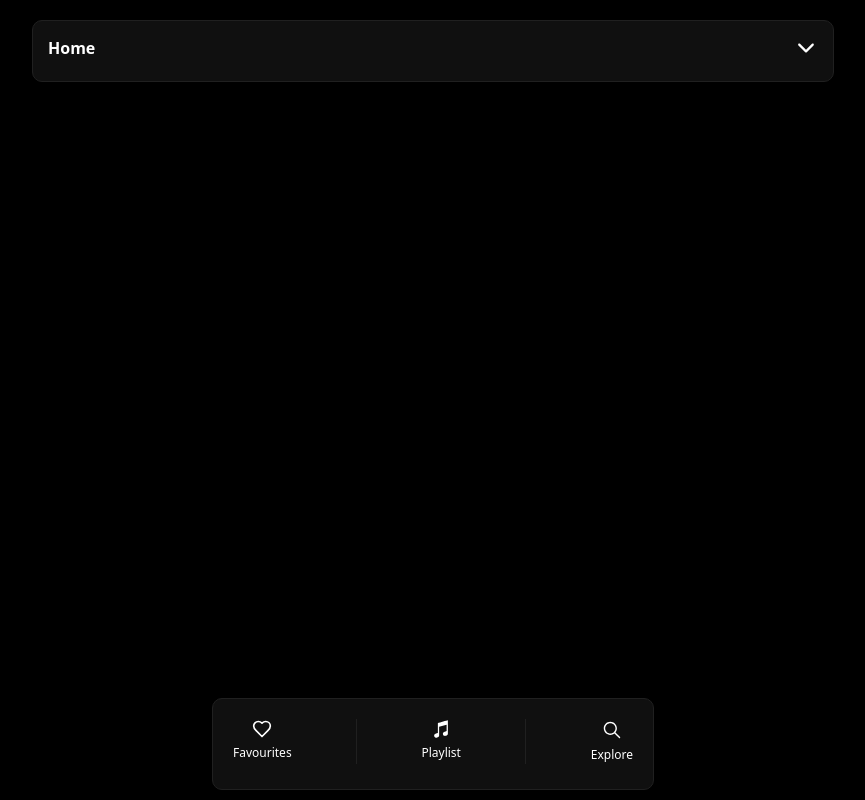
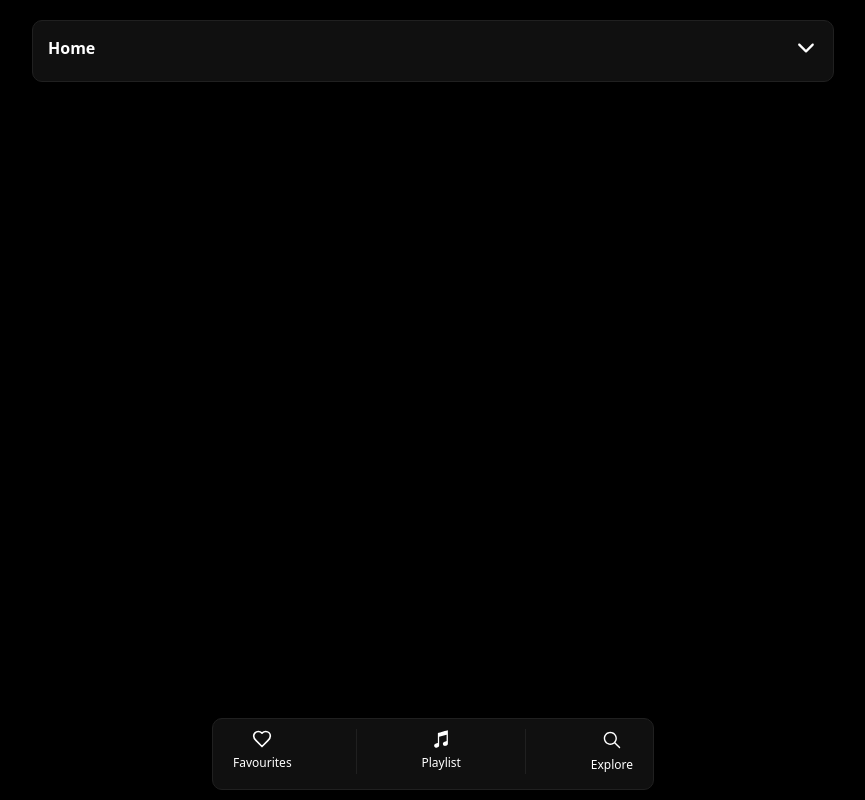
Before and after one commit to msingh17122000/rust-music, a React (Vite) app in the folder Frontend/: page / in a window 1280 px wide. Shown: the whole page, without its empty margins (207-1072 px from the left). Built offline with nearby package versions, Linux system fonts and the light colour scheme.

Commit message:
Update BottomBar.css

```diff
--- a/Frontend/src/components/BottomBar/BottomBar.css
+++ b/Frontend/src/components/BottomBar/BottomBar.css
@@ -18,7 +18,7 @@
     min-height: 70px;
     max-width: 400px;
     width: 100%;
-    padding: 10px 20px;
+    padding: 0px 20px;
     border: 1px solid #202020;
     border-radius: 10px;
     height: auto;
```
